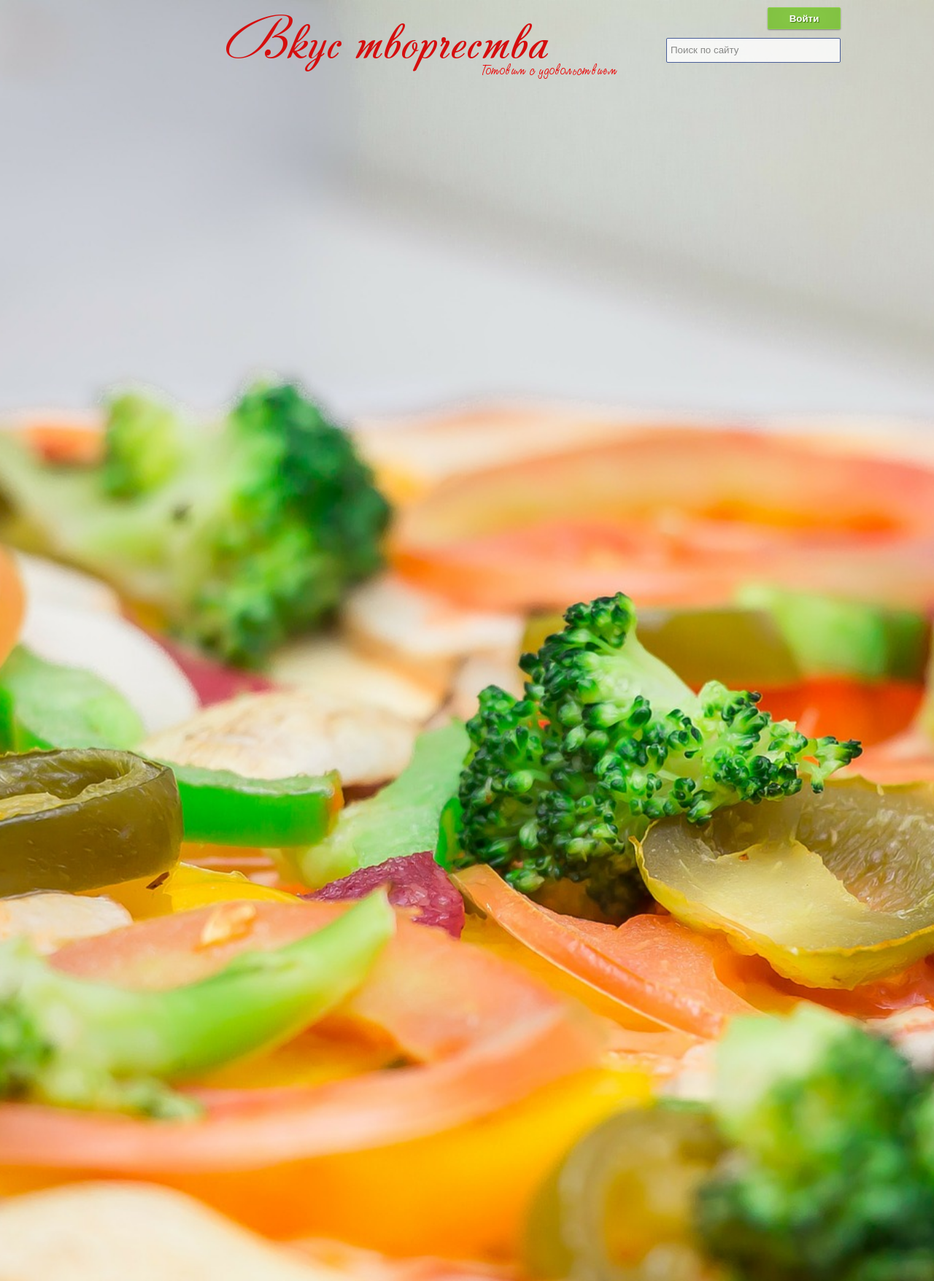
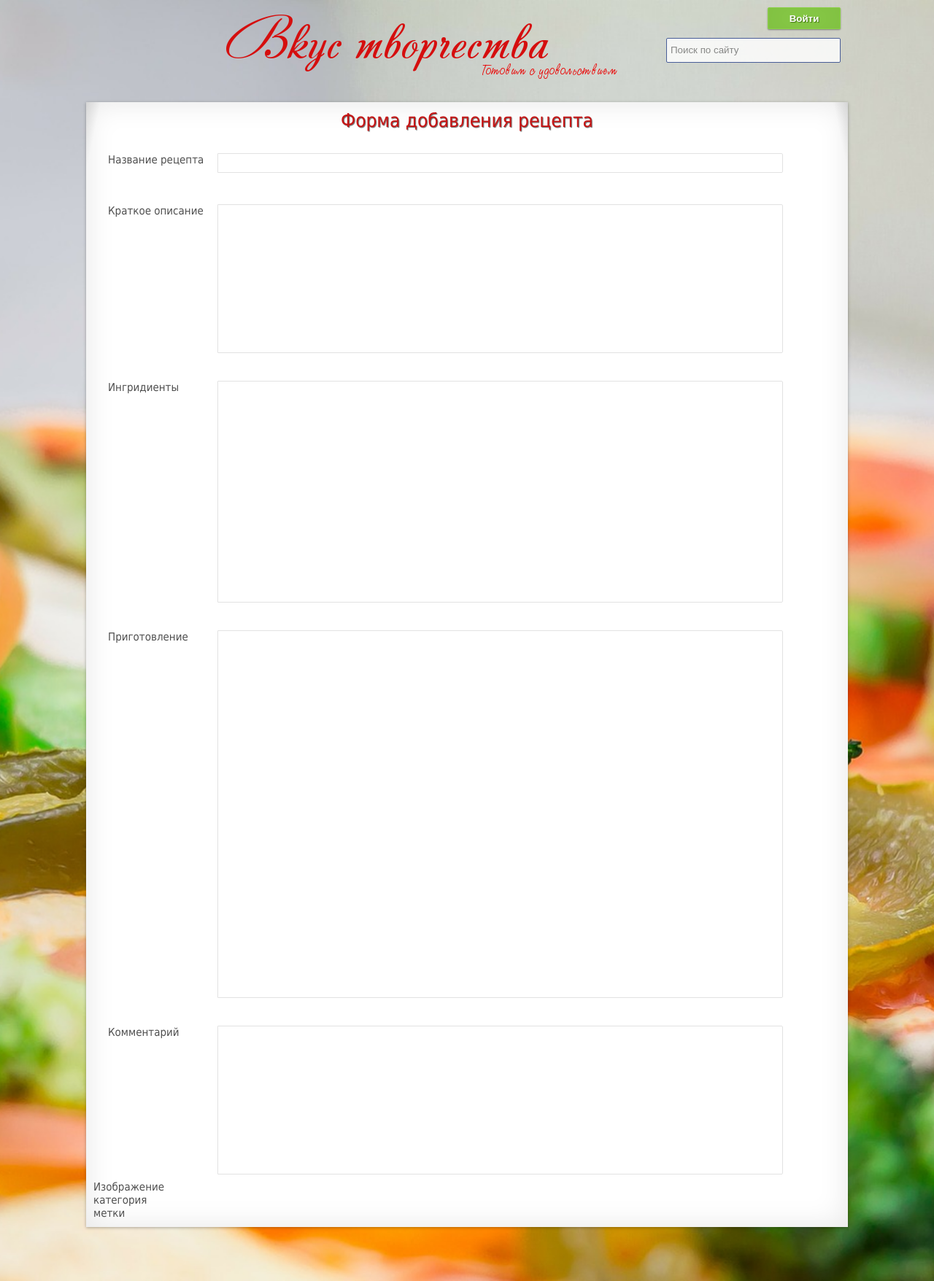
Before and after one commit to vkd/Cookland, a Django app: page /cook/add_recipe/ in a window 1280 px wide. Shown: the whole page at 73% size. Run offline with Django 3.2, Linux system fonts and the light colour scheme.

Commit message:
#10 - add input fields

```diff
--- a/cookland/static/form_input.css
+++ b/cookland/static/form_input.css
@@ -59,6 +59,11 @@ label {
 	width: 200px;
 	height: 23px;
 	border: 1px solid #DCDCDC;
+	padding-left: 3px;
+	border-top-left-radius: 0;
+	border-bottom-left-radius: 0;
+	border-top-right-radius: 2px;
+	border-bottom-right-radius: 2px;
 }
 
 input[type="checkbox"] {
@@ -163,3 +168,29 @@ input[type="checkbox"]:checked + label span {
 .close:hover {
     background-color: rgba(64, 128, 128, 0.8);
 }
+
+/*Форма добавления рецепта*/
+.name_form_add {
+	width: 150px;
+	text-align: left;
+	margin-top: 30px;
+	float: left;
+	margin-left: 20px;
+}
+
+.in_name input[type="text"] {
+	margin-top: 30px;
+	width: 75%;
+}
+
+.in_description input[type="text"] {
+	height: 200px;
+}
+
+.in_ingredient input[type="text"] {
+	height: 300px;
+}
+
+.in_preparative input[type="text"] {
+	height: 500px;
+}
--- a/cookland/templates/cook/add_recipe.html
+++ b/cookland/templates/cook/add_recipe.html
@@ -3,4 +3,17 @@
 
 {% load staticfiles %}
 
+<div class="container">
+
+	<h1 class="h_title">Форма добавления рецепта</h1>
+		<div class="name_form_add">Название рецепта</div><div class="in_login in_name"><input type="text"></div><br>
+		<div class="name_form_add">Краткое описание</div><div class="in_login in_name in_description"><input type="text"></div><br>
+		<div class="name_form_add">Ингридиенты</div><div class="in_login in_name in_ingredient"><input type="text"></div><br>
+		<div class="name_form_add">Приготовление</div><div class="in_login in_name in_preparative"><input type="text"></div><br>
+		<div class="name_form_add">Комментарий</div><div class="in_login in_name in_description"><input type="text"></div><br>
+		Изображение<br>
+		категория<br>
+		метки<br>
+</div>
+
 {% endblock %}
```
